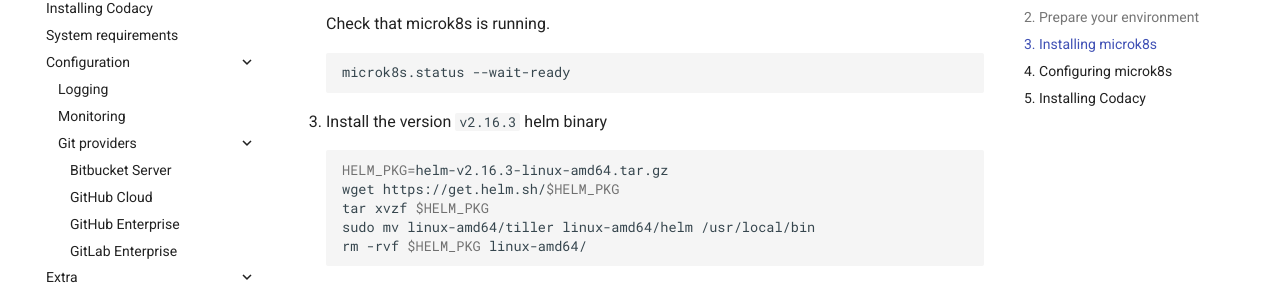
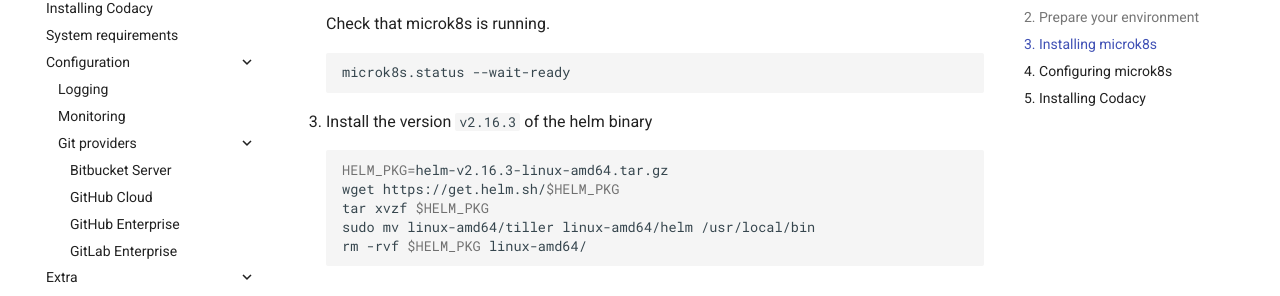
Before and after one commit to codacy/chart, an MkDocs documentation site: the page built from docs/infrastructure/microk8s-quickstart.md, in a window 1280 px wide and 900 px high, scrolled down 1115 px. Shown: the part 148-444 px from the top of the window. Built offline with MkDocs 1.6.1 and Material for MkDocs 9.7.7, drawn with Linux system fonts in a browser that asks for light colours.

Commit message:
Update docs/infrastructure/microk8s-quickstart.md
Co-Authored-By: Andrea Peruffo <andrea.peruffo1982@gmail.com>

````diff
--- a/docs/infrastructure/microk8s-quickstart.md
+++ b/docs/infrastructure/microk8s-quickstart.md
@@ -46,7 +46,7 @@
     microk8s.status --wait-ready
     ```
 
-3.  Install the version `v2.16.3` helm binary
+3.  Install the version `v2.16.3` of the helm binary
 
     ```bash
     HELM_PKG=helm-v2.16.3-linux-amd64.tar.gz
````
